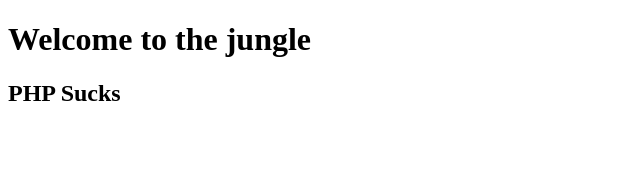
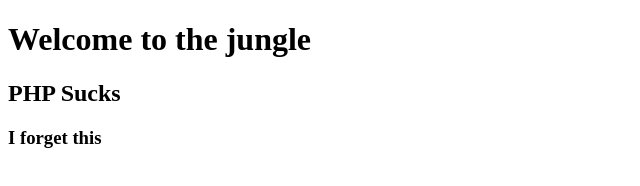
Before and after one commit to albeiroespitia/CRUD-Node-js, a plain HTML site: page index.html in a window 1280 px wide. Shown: the whole page, without its empty margins (0-640 px from the left). Drawn offline with Linux system fonts and the light colour scheme.

Commit message:
Alguien olvido poner el h3

```diff
--- a/index.html
+++ b/index.html
@@ -7,5 +7,6 @@
 <body>
     <h1>Welcome to the jungle</h1>
     <h2>PHP Sucks</h2>
+    <h3>I forget this</h3>
 </body>
 </html>
```
